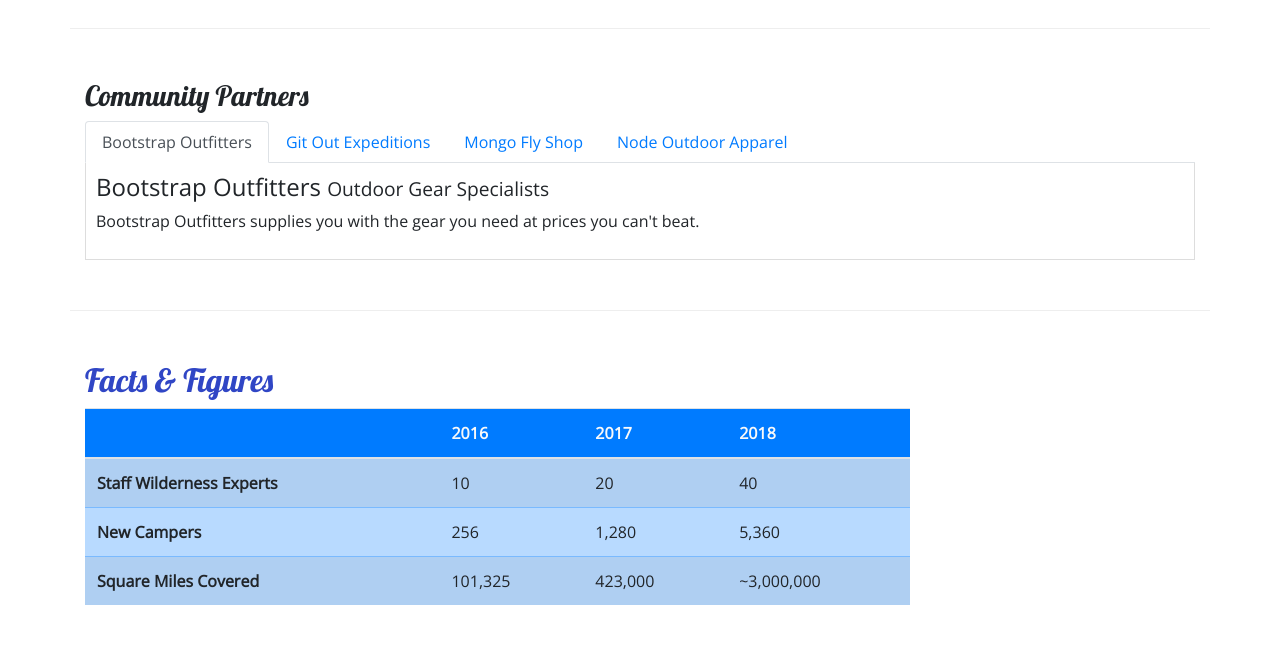
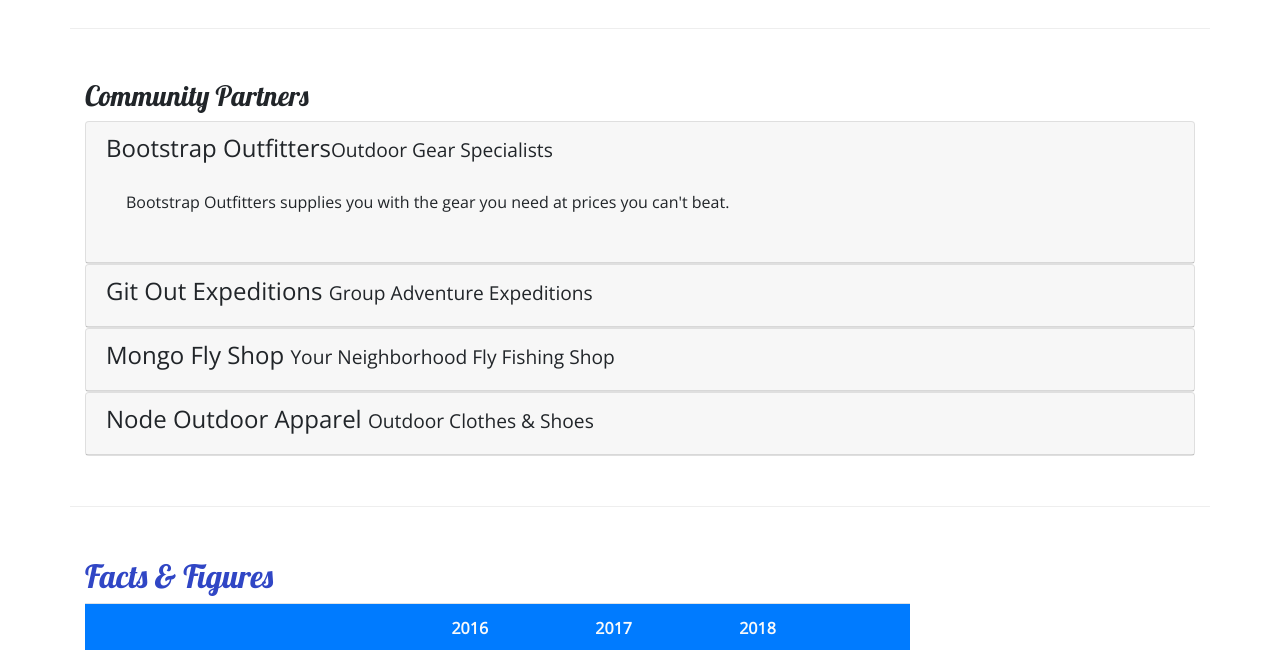
Before and after one commit to aaronspeaks94/bootstrap-project, a website: page aboutus.html in a window 1280 px wide. Shown: the part 800-1450 px from the top of the page. Drawn offline with nearby package versions, Linux system fonts and the light colour scheme.

Commit message:
Change about us navigation to accordion

```diff
--- a/aboutus.html
+++ b/aboutus.html
@@ -129,7 +129,84 @@
         <div class="row row-content">
             <div class="col">
                 <h3>Community Partners</h3>
-                <ul class="nav nav-tabs">
+                <!-- ACCORDION NAVIGATION -->
+                <div id="accordion">
+                    <div class="card">
+                        <div role="tab" class="card-header">
+                            <h4>
+                                <a data-toggle="collapse"
+                                data-target="#bootstrap">
+                                    Bootstrap Outfitters<small>Outdoor Gear
+                                    Specialists</small>
+                                </a>
+                            </h4>
+                            <div class="collapse show" id="bootstrap" data-parent="#accordion">
+                                <div class="card-body">
+                                    <p class="d-none d-sm-block">Bootstrap
+                                    Outfitters supplies you with the gear you need
+                                    at prices you can't beat.</p>
+                                </div> <!-- CARD BODY END -->
+                            </div> <!-- COLLAPSE END -->
+                        </div> <!-- TAB END -->
+                    </div> <!-- CARD END -->
+                    <div class="card">
+                        <div role="tab" class="card-header">
+                            <h4>
+                                <a class="collapsed" data-toggle="collapse"
+                                data-target="#git">
+                                    Git Out Expeditions <small>Group Adventure
+                                    Expeditions</small>
+                                </a>
+                            </h4>
+                            <div class="collapse" id="git" data-parent="#accordion">
+                                <div class="card-body">
+                                    <p class="d-none d-sm-block">Join Git Out
+                                    Expeditions to explore new horizons with a group of
+                                    other adventurers!</p>
+                                </div> <!-- CARD BODY END -->
+                            </div> <!-- COLLAPSE END -->
+                        </div> <!-- TAB END -->
+                    </div> <!-- CARD END -->
+                    <div class="card">
+                        <div role="tab" class="card-header">
+                            <h4>
+                                <a class="collapsed" data-toggle="collapse"
+                                data-target="#mongo">
+                                    Mongo Fly Shop <small>Your Neighborhood Fly
+                                    Fishing Shop</small>
+                                </a>
+                            </h4>
+                            <div class="collapse" id="mongo" data-parent="#accordion">
+                                <div class="card-body">
+                                    <p class="d-none d-sm-block">Need a new fishing
+                                    pole, a tacklebox, or flies of all kinds? Stop by
+                                    Mongo Fly Shop.</p>
+                                </div> <!-- CARD BODY END -->
+                            </div> <!-- COLLAPSE END -->
+                        </div> <!-- TAB END -->
+                    </div> <!-- CARD END -->
+                    <div class="card">
+                        <div role="tab" class="card-header">
+                            <h4>
+                                <a class="collapsed" data-toggle="collapse"
+                                data-target="#node">
+                                    Node Outdoor Apparel <small>Outdoor Clothes &
+                                    Shoes</small>
+                                </a>
+                            </h4>
+                            <div class="collapse" id="node" data-parent="#accordion">
+                                <div class="card-body">
+                                    <p class="d-none d-sm-block">From polar fleeces to
+                                    swimsuits, hiking boots to waders, a visit to Node
+                                    will be sure to get you covered.</p>
+                                </div> <!-- CARD BODY END -->
+                            </div> <!-- COLLAPSE END -->
+                        </div> <!-- TAB END -->
+                    </div> <!-- CARD END -->
+                </div> <!-- .accordion END -->
+
+                <!-- TAB NAVIGATION -->
+                <!-- <ul class="nav nav-tabs">
                     <li class="nav-item"><a class="nav-link active" href="#bootstrap" role="tab"
                     data-toggle="tab">Bootstrap Outfitters</a></li>
                     <li class="nav-item"><a class="nav-link" href="#git" role="tab"
@@ -138,9 +215,9 @@
                         data-toggle="tab">Mongo Fly Shop</a></li>
                     <li class="nav-item"><a class="nav-link" href="#node" role="tab"
                         data-toggle="tab">Node Outdoor Apparel</a></li>
-                </ul>
+                    </ul>
 
-                <div class="tab-content">
+                    <div class="tab-content">
                     <div role="tabpanel" class="tab-pane fade show active" id="bootstrap">
                         <h4>Bootstrap Outfitters <small>Outdoor Gear
                         Specialists</small></h4>
@@ -167,9 +244,9 @@
                         hiking boots to waders, a visit to Node will be sure to get you
                         covered.</p>
                     </div>
-                </div>
-            </div>
-        </div>
+                    </div> -->
+            </div> <!-- COL END -->
+        </div> <!-- ROW END -->
         <div class="row row-content">
             <div class="col col-sm-9">
                 <h2>Facts &amp; Figures</h2>
```
